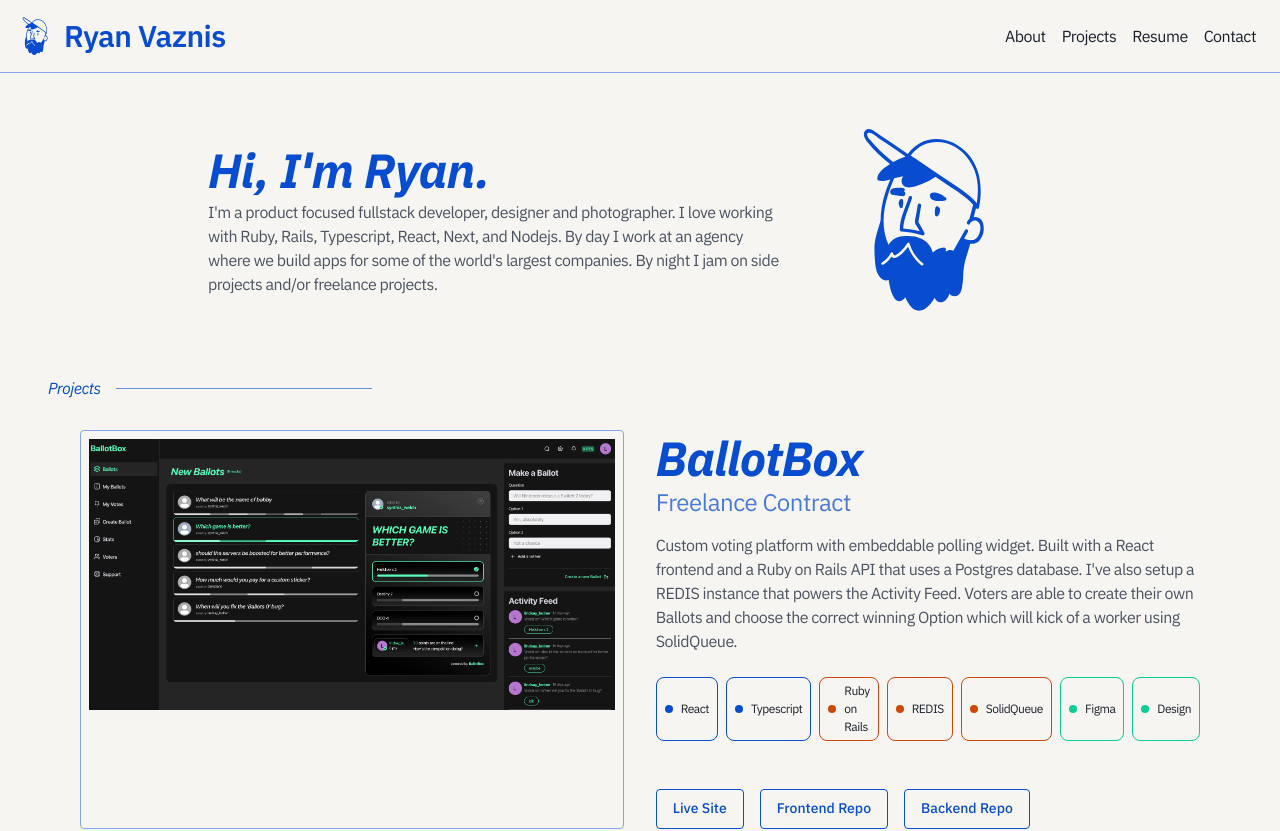
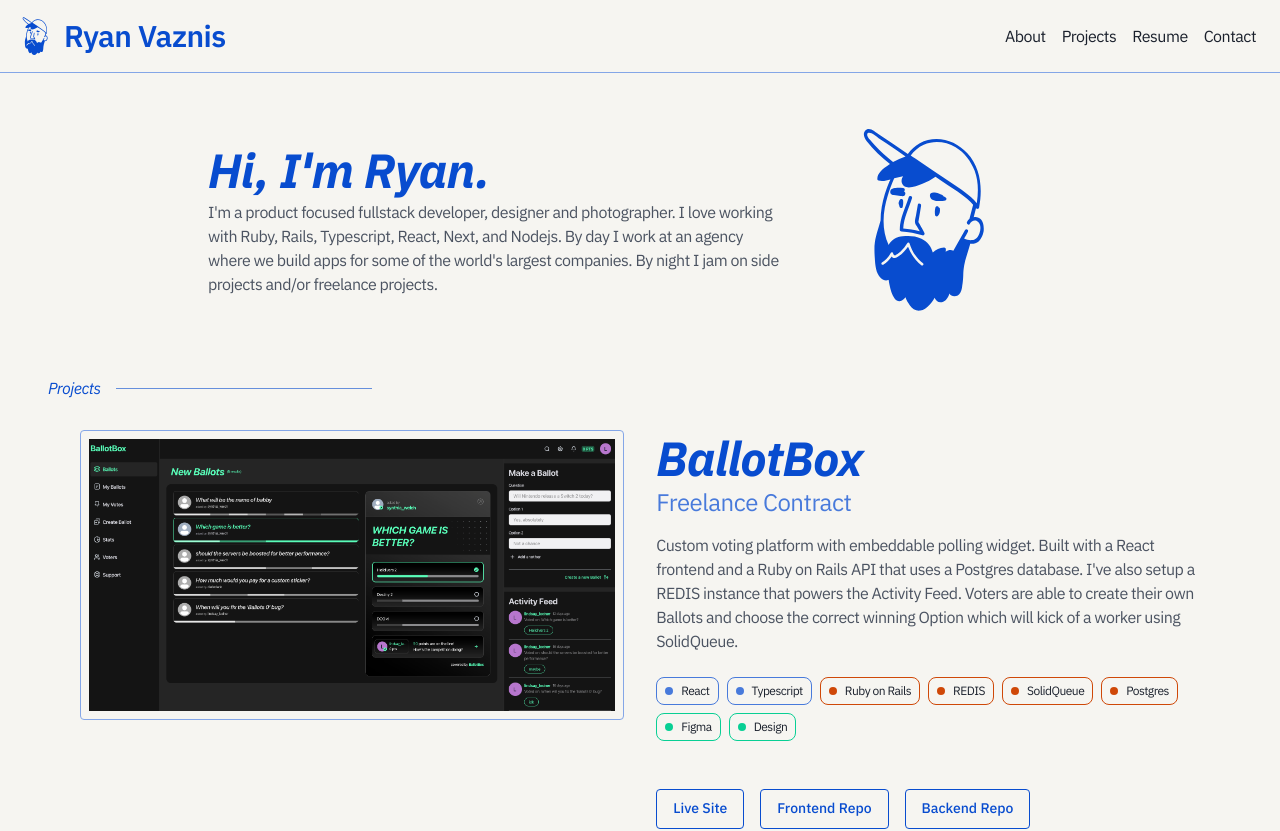
Before and after one commit to denvermullets/portmulldevets, a React (Vite) app: page / in a window 1280 px wide. Shown: the top 831 px of the page. Built offline with nearby package versions, Linux system fonts and the light colour scheme.

Commit message:
fix(projectCard): adjust flex wrap, tweak color, tweak data

```diff
--- a/src/components/ProjectCard/index.tsx
+++ b/src/components/ProjectCard/index.tsx
@@ -19,7 +19,7 @@ const ProjectCard: React.FC<ProjectCardProps> = ({ imageOnRight, projectData })
           borderRadius={4}
           padding={2}
           borderWidth={1}
-          height="auto"
+          height="100%"
         >
           <Image src={projectData.image} width="auto" />
         </Box>
@@ -33,14 +33,15 @@ const ProjectCard: React.FC<ProjectCardProps> = ({ imageOnRight, projectData })
           </Heading>
         )}
         <Text variant="hero">{projectData.description}</Text>
-        <Flex direction="row" gap={2} marginTop={2}>
+        <Flex direction="row" gap={2} marginTop={2} width="100%" wrap="wrap">
           {projectData.tags.map((tag) => (
             <TagPill status={tag} />
           ))}
         </Flex>
+
         <Flex direction="row" align="end" gap={4} marginTop={8}>
           {projectData.links.map((link) => (
-            <Link to={link.url}>
+            <Link to={link.url} target="_blank" rel="noopener noreferrer">
               <Button variant="site">{link.title}</Button>
             </Link>
           ))}
@@ -50,11 +51,12 @@ const ProjectCard: React.FC<ProjectCardProps> = ({ imageOnRight, projectData })
       {imageOnRight && (
         <Box
           width="50%"
+          bgColor="vazBeige.50"
           borderColor="vazBlue.300"
           borderRadius={4}
           padding={2}
           borderWidth={1}
-          bgColor="vazBeige.50"
+          height="100%"
         >
           <Image src={projectData.image} width="auto" />
         </Box>
--- a/src/components/TagPill/index.tsx
+++ b/src/components/TagPill/index.tsx
@@ -13,12 +13,14 @@ const TagPill: React.FC<TagPillProps> = ({ status }) => {
         return "vazRed.50";
       case "solidqueue":
         return "vazRed.50";
+      case "postgres":
+        return "vazRed.50";
       case "node.js":
         return "vazRed.50";
       case "react":
-        return "vazBlue.700";
+        return "vazBlue.500";
       case "typescript":
-        return "vazBlue.700";
+        return "vazBlue.500";
       default:
         return "vazGreen.50";
     }
--- a/src/helpers/data.ts
+++ b/src/helpers/data.ts
@@ -42,7 +42,16 @@ export const projectData = [
         title: "Backend Repo",
       },
     ],
-    tags: ["React", "Typescript", "Ruby on Rails", "REDIS", "SolidQueue", "Figma", "Design"],
+    tags: [
+      "React",
+      "Typescript",
+      "Ruby on Rails",
+      "REDIS",
+      "SolidQueue",
+      "Postgres",
+      "Figma",
+      "Design",
+    ],
   },
   {
     id: 2,
```
